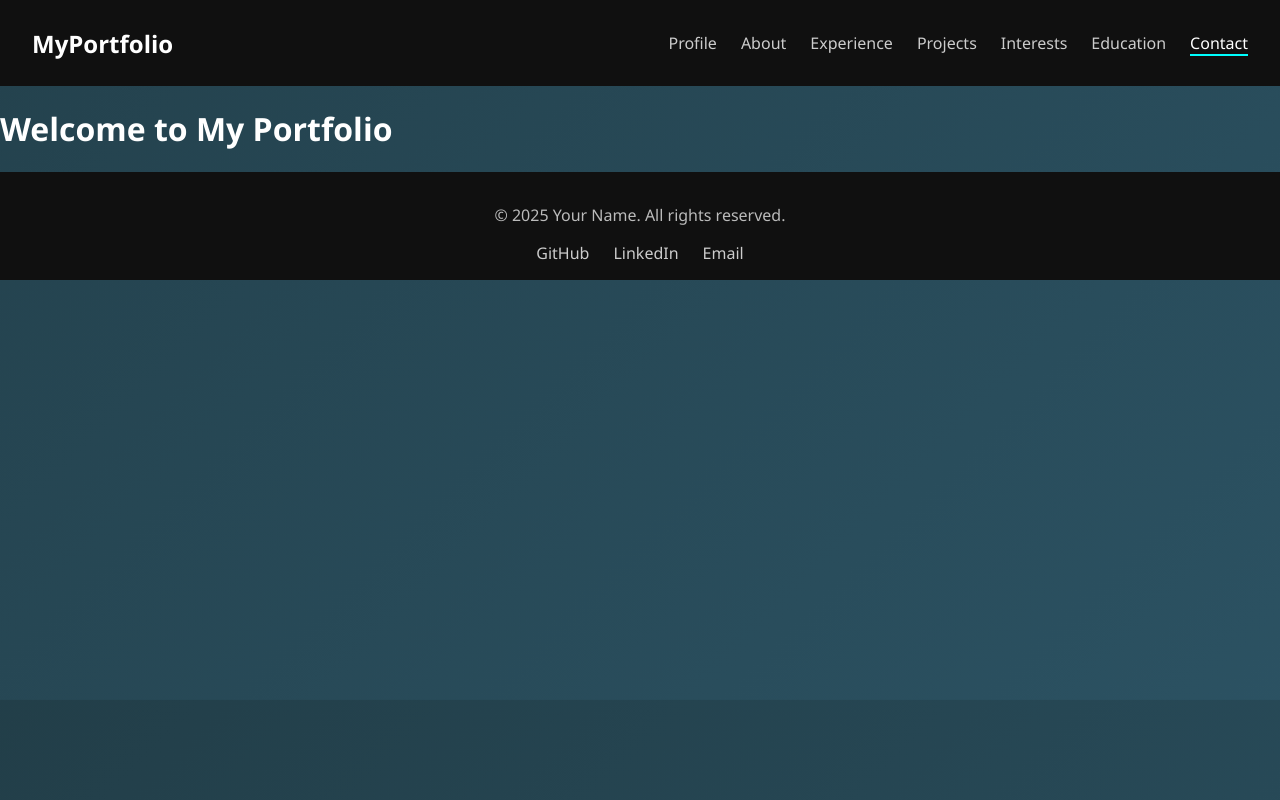
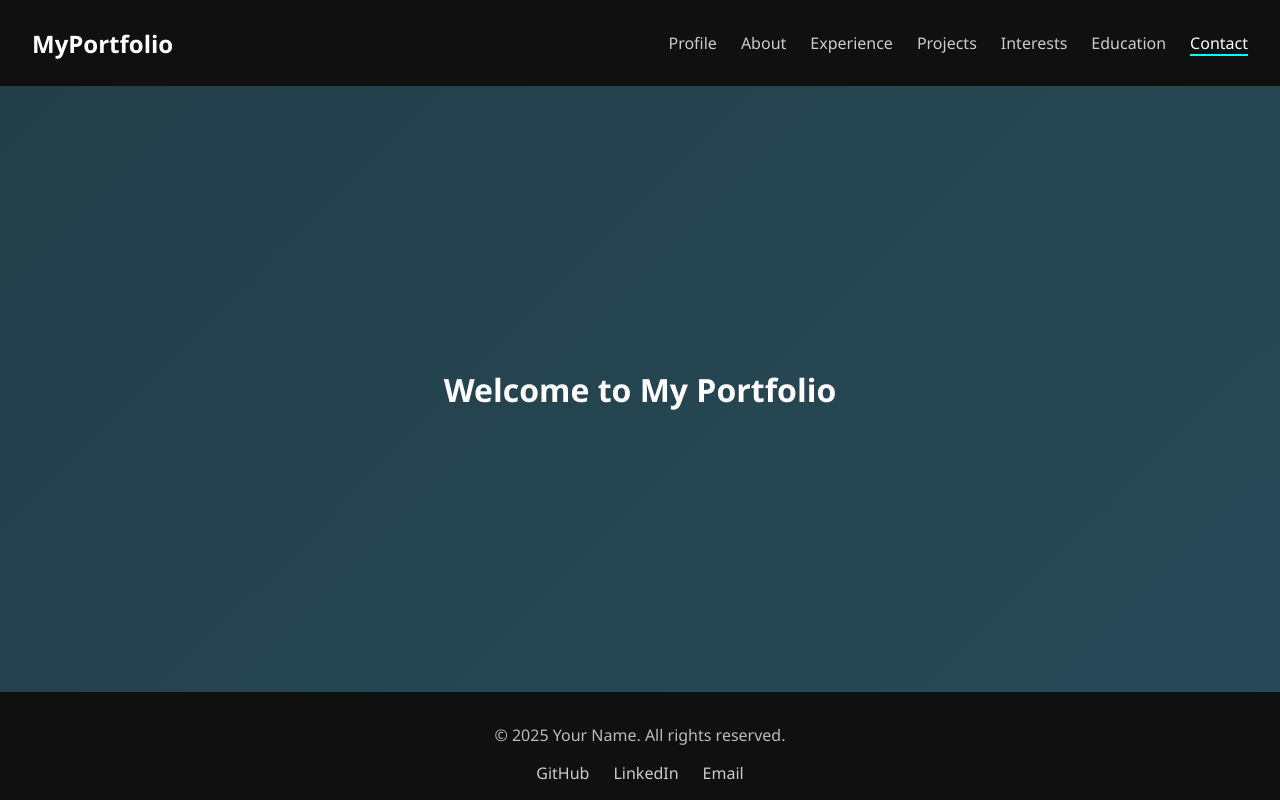
Before and after one commit to Vijaymj09/my-portfolio, a React (Vite) app: page /contact in a window 1280 px wide. Built offline with nearby package versions, Linux system fonts and the light colour scheme.

Commit message:
Add @tsparticles/slim dependency, import App.css in App component, and move body styles to Footer.css

```diff
--- a/package.json
+++ b/package.json
@@ -13,6 +13,7 @@
     "@tsparticles/engine": "^3.8.1",
     "@tsparticles/preset-links": "^3.2.0",
     "@tsparticles/react": "^3.0.0",
+    "@tsparticles/slim": "^3.8.1",
     "framer-motion": "^12.6.3",
     "react": "^19.0.0",
     "react-dom": "^19.0.0",
--- /dev/null
+++ b/src/App.css
@@ -0,0 +1,19 @@
+/* App.css */
+
+.app-container {
+  display: flex;
+  flex-direction: column;
+  min-height: 100vh;
+}
+
+.content {
+  flex: 1; /* Pushes the footer to the bottom */
+  padding: 2rem;
+  display: flex;
+  justify-content: center;
+  align-items: center;
+  color: white;
+  z-index: 1;
+  position: relative;
+  text-align: center;
+}
--- a/src/App.tsx
+++ b/src/App.tsx
@@ -1,6 +1,7 @@
 import Navbar from "./components/Navbar";
 import Footer from "./components/Footer";
 import ParticlesBackground from "./components/ParticlesBackground";
+import "./App.css";
 
 function App() {
   return (
--- a/src/components/Footer.css
+++ b/src/components/Footer.css
@@ -19,3 +19,8 @@
 .footer__socials a:hover {
   color: #00ffff;
 }
+body {
+  margin: 0;
+  font-family: 'Arial', sans-serif;
+  background-color: #000;
+}
```
Also changed, not shown: 1 other file (tests, documents, lock files or other folders).
